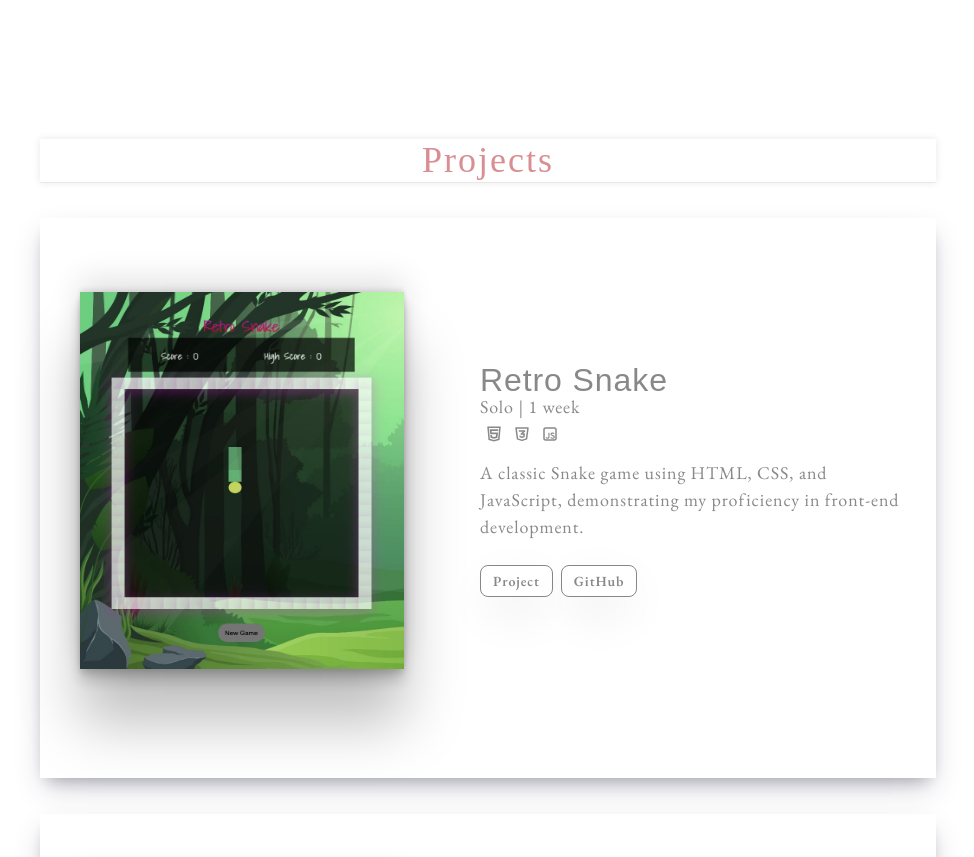
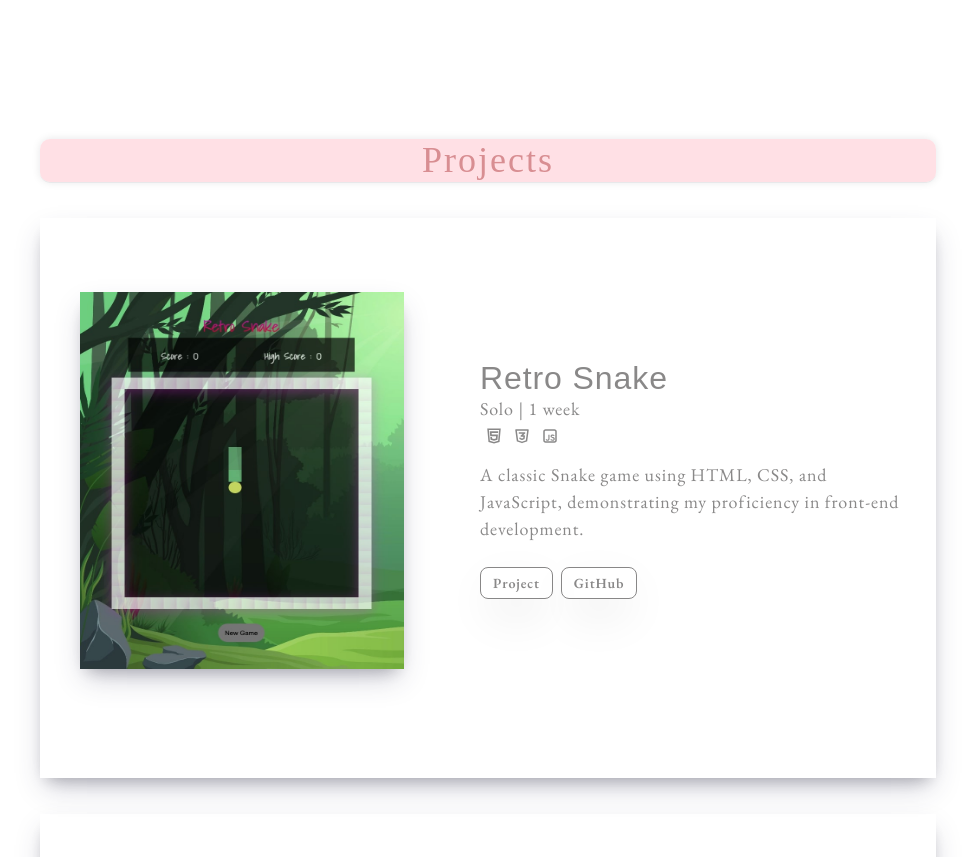
Before and after one commit to EvylinaAn/portfolio, a React (Create React App) app: page / in a window 1280 px wide. Shown: the part 1940-2797 px from the top of the page, without its empty margins (152-1126 px from the left). Built offline with nearby package versions, Linux system fonts and the light colour scheme; a web font is replaced by a local one.

Commit message:
changed h2 background

```diff
--- a/src/App.css
+++ b/src/App.css
@@ -52,7 +52,19 @@ body {
     font-family: "EB Garamond", serif !important;
 }
 
+h2 {
+    background-color: rgba(255, 192, 203, 0.498);
+    font-size: 2em;
+    width: 70vw;
+    margin: auto;
+    border-radius: 10px;
+  }
+
 @media (max-width : 620px) {
+    h2 {
+        width: 70% !important;
+      }
+
     .App {
         background-color: var(--background);
     }
--- a/src/components/about/about.css
+++ b/src/components/about/about.css
@@ -16,11 +16,7 @@
   /* height: 80vh; */
 }
 
-h2 {
-  font-size: 2em;
-  width: 70vw;
-  margin: auto;
-}
+
 
 .brief {
   border-right: 0.1px solid rgba(255, 255, 255, 0.753);
@@ -173,9 +169,9 @@ p {
 
 
 @media (max-width: 620px) {
-  h2 {
-    width: 100%;
-  }
+  /* h2 {
+    width: 80%;
+  } */
   #about {
     width: 100vw;
     background: none;
--- a/src/components/experience/experience.css
+++ b/src/components/experience/experience.css
@@ -7,7 +7,8 @@
     justify-content: center;
     font-family: "EB Garamond", serif;
     font-size: 18px;
-    color: rgba(107, 106, 106, 0.801)
+    color: rgba(107, 106, 106, 0.801);
+
 }
 
   .experienceDiv {
@@ -15,6 +16,7 @@
   }
 
   .singleExperience {
+
     margin: 2em auto;
     width: 100%;
     padding: 3em;
--- a/src/components/projects/Projects.jsx
+++ b/src/components/projects/Projects.jsx
@@ -40,7 +40,7 @@ export default function Projects({ projectsRef }) {
             </div>
           </div>
           <div className="aboutProject" data-aos="zoom-in">
-            <h3 className="projectName text-2xl madimi">Retro Snake</h3>
+            <h3 className="projectName text-2xl madimi mb-1">Retro Snake</h3>
             <h5 className="groutTime">Solo | 1 week</h5>
             <ul className="techStack my-2">
               <li>
@@ -84,7 +84,7 @@ export default function Projects({ projectsRef }) {
             </div>
           </div>
           <div className="aboutProject" data-aos="zoom-in">
-            <h3 className="projectName text-2xl madimi">BEE</h3>
+            <h3 className="projectName text-2xl madimi mb-1">BEE</h3>
             <h5 className="groutTime">Solo | 1 week</h5>
             <ul className="techStack my-2">
               <li>
@@ -132,7 +132,7 @@ export default function Projects({ projectsRef }) {
             </div>
           </div>
           <div className="aboutProject" data-aos="zoom-in">
-            <h3 className="projectName text-2xl madimi">Journée</h3>
+            <h3 className="projectName text-2xl madimi mb-1">Journée</h3>
             <h5 className="groutTime">Group | 1 week</h5>
             <ul className="techStack my-2">
               <li>
@@ -184,7 +184,7 @@ export default function Projects({ projectsRef }) {
             </div>
           </div>
           <div className="aboutProject" data-aos="zoom-in">
-            <h3 className="projectName text-2xl madimi">That Fashion tale</h3>
+            <h3 className="projectName text-2xl madimi mb-1">That Fashion Tale</h3>
             <h5 className="groutTime">Solo | 1 week</h5>
             <ul className="techStack my-2">
               <li>
--- a/src/components/projects/projects.css
+++ b/src/components/projects/projects.css
@@ -5,6 +5,8 @@
   flex-direction: column;
   align-items: center;
   justify-content: center;
+  /* background-color: rgba(255, 192, 203, 0.498); */
+
 }
 
 .projectDiv {
@@ -20,6 +22,7 @@ h2 {
 }
 
 .singleProject {
+  /* background-color: white; */
   height: 70vh;
   display: flex;
   align-items: center;
@@ -43,10 +46,10 @@ h2 {
 }
 
 img {
-  box-shadow: rgba(0, 0, 0, 0.25) 0px 54px 55px,
+  /* box-shadow: rgba(0, 0, 0, 0.25) 0px 54px 55px,
     rgba(0, 0, 0, 0.12) 0px -12px 30px, rgba(0, 0, 0, 0.12) 0px 4px 6px,
-    rgba(0, 0, 0, 0.17) 0px 12px 13px, rgba(0, 0, 0, 0.09) 0px -3px 5px;
-
+    rgba(0, 0, 0, 0.17) 0px 12px 13px, rgba(0, 0, 0, 0.09) 0px -3px 5px; */
+    box-shadow: rgba(50, 50, 93, 0.25) 0px 13px 27px -5px, rgba(0, 0, 0, 0.3) 0px 8px 16px -8px;
   height: 100%;
   width: 100%;
 }
```
Also changed, not shown: src/components/footer/footer.css (+0 -114 lines), public/assets/contact-solutions.webp (added).
